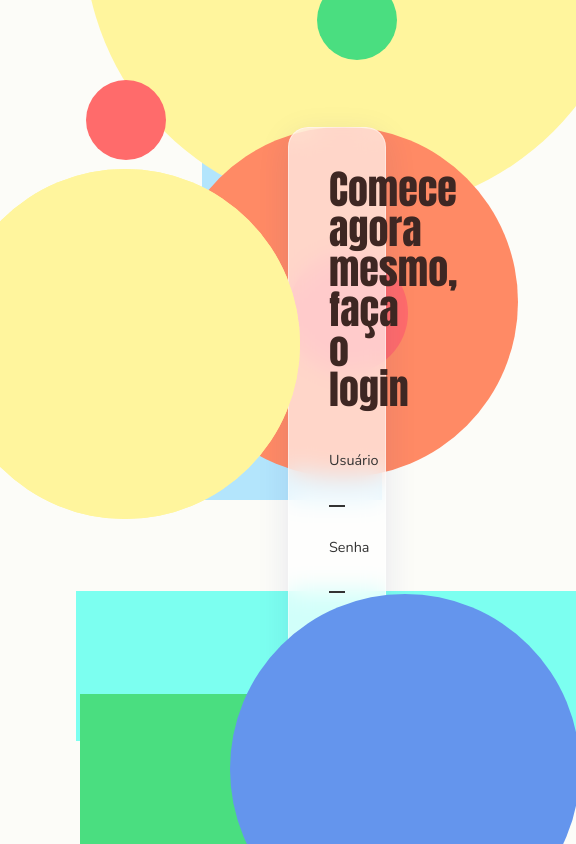
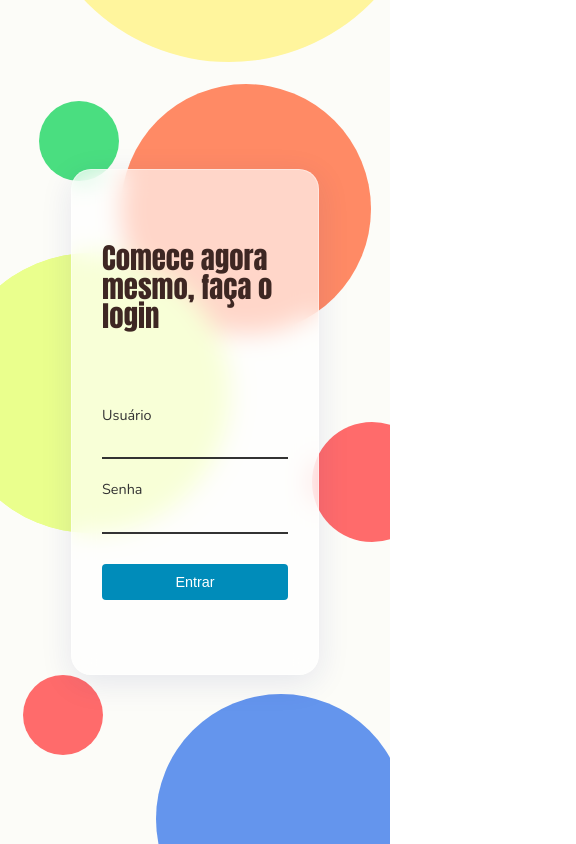
Before and after one commit to vitorcecato-sesi/projeto-iagenerativa-palloma, a React (Vite) app in the folder Frontend/: page / in a window 390 px wide. Shown: the whole page, 576 px wide, since content can reach past the window. Built offline with nearby package versions, Linux system fonts and the light colour scheme; a web font is replaced by a local one.

Commit message:
Css responsivo - LOGIN

```diff
--- a/Frontend/src/pages/styles/Login.css
+++ b/Frontend/src/pages/styles/Login.css
@@ -132,14 +132,17 @@
     flex-direction: column;
     justify-content: space-evenly;
     position: relative;
-    z-index: 10; /* Confirmar que irá ficar na frente das formas */
+    z-index: 10;
+    /* Confirmar que irá ficar na frente das formas */
     min-width: 25vw;
     min-height: 70vh;
     padding: 40px;
     border-radius: 20px;
     background: rgba(255, 255, 255, 0.65);
-    backdrop-filter: blur(12px); /* Aplica um efeito de desfoque */
-    -webkit-backdrop-filter: blur(12px); /* Aplica o mesmo efeito de desfoque - para compatibilidade com navegadores antigos */
+    backdrop-filter: blur(12px);
+    /* Aplica um efeito de desfoque */
+    -webkit-backdrop-filter: blur(12px);
+    /* Aplica o mesmo efeito de desfoque - para compatibilidade com navegadores antigos */
     border: 1px solid rgba(255, 255, 255, 0.4);
     box-shadow: 0 8px 32px 0 rgba(31, 38, 135, 0.1);
     transition: 0.5s;
@@ -221,3 +224,168 @@
 .login-botao:hover {
     background-color: #00779e;
 }
+
+@media only screen and (max-width: 1370px) {
+    .circulo-azul {
+        z-index: 1;
+    }
+}
+
+@media only screen and (max-width: 900px) {
+    .circulo-azul {
+        width: 250px;
+        height: 250px;
+        transition: 0.5s;
+    }
+
+    .retangulo-verde {
+        width: 200px;
+        height: 100px;
+        transition: 0.5s;
+    }
+
+    .retangulo-verde-h {
+        width: 200px;
+        height: 150px;
+        transition: 0.5s;
+    }
+
+    .circulo-laranja {
+        width: 250px;
+        height: 250px;
+        top: 10%;
+        right: 5%;
+        transition: 0.5s;
+    }
+
+    .circulo-amarelo {
+        z-index: 1;
+        transition: 0.5s;
+    }
+
+    .circulo-amarelo-g {
+        width: 450px;
+        height: 450px;
+        transition: 0.5s;
+    }
+
+    .circulo-verde {
+        top: 5%;
+        transition: 0.5s;
+    }
+
+    .circulo-vermelho {
+        top: 5%;
+        transition: 0.5s;
+    }
+
+    .circulo-vermelho-g {
+        left: 80%;
+        top: 50%;
+        transition: 0.5s;
+    }
+
+    .login-titulo {
+        font-size: 2em;
+    }
+
+    .login-container {
+        display: flex;
+        width: 100%;
+        padding: 2em;
+        justify-content: center;
+        align-items: center;
+    }
+
+    .login-box {
+        display: flex;
+        min-width: 40vw;
+        max-width: 100vw;
+        min-height: 60vh;
+        padding: 30px;
+    }
+
+    .login-titulo {
+        font-size: 1.8em;
+        margin-bottom: 30px;
+    }
+
+    .login-inputs {
+        margin-bottom: 20px;
+    }
+
+    .login-inputs input {
+        font-size: 0.9rem;
+    }
+
+    .login-botao {
+        font-size: 0.9rem;
+        padding: 10px;
+    }
+
+}
+
+@media only screen and (max-width: 670px) {
+    .circulo-amarelo {
+        width: 280px;
+        height: 280px;
+        top: 20%;
+    }
+
+    .circulo-amarelo-g {
+        width: 400px;
+        height: 400px;
+    }
+
+    .circulo-verde {
+        width: 80px;
+        height: 80px;
+        left: 15%;
+    }
+
+    .circulo-vermelho {
+        width: 80px;
+        height: 80px;
+        top: 65%;
+        left: 6%;
+    }
+
+    .retangulo-verde {
+        height: 20%;
+        left: 5%;
+    }
+}
+
+@media only screen and (max-width: 425px) {
+    .retangulo-verde {
+        display: none;
+    }
+
+    .retangulo-verde-h {
+        display: none;
+    }
+
+    .retangulo-azul {
+        display: none;
+    }
+
+    .circulo-amarelo {
+        top: 30%;
+        background-color: #eaff8d;
+    }
+
+    .circulo-vermelho {
+        top: 80%;
+    }
+
+    .circulo-verde {
+        left: 10%;
+        top: 12%;
+    }
+}
+
+@media only screen and (max-width: 375px) {
+    .login-box {
+        min-width: 80vw;
+    }
+}
```
